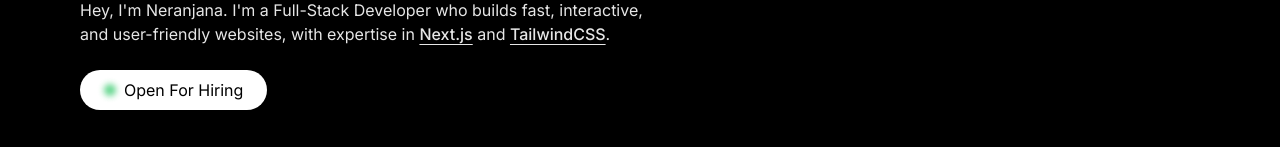
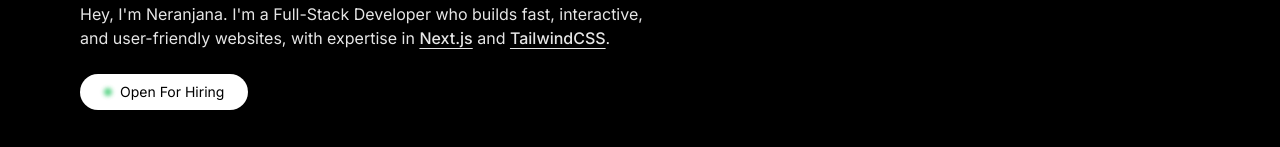
Before and after one commit to NandiyaLive/neranjana.me, a Next.js app: page / in a window 1280 px wide. Shown: the part 650-797 px from the top of the page. Built offline with nearby package versions, Linux system fonts and the light colour scheme.

Commit message:
Removed mdx

```diff
--- a/package.json
+++ b/package.json
@@ -10,9 +10,6 @@
   },
   "dependencies": {
     "@hookform/resolvers": "^3.3.1",
-    "@mdx-js/loader": "^2.3.0",
-    "@mdx-js/react": "^2.3.0",
-    "@next/mdx": "^13.4.19",
     "@radix-ui/react-accordion": "^1.1.2",
     "@radix-ui/react-checkbox": "^1.0.4",
     "@radix-ui/react-hover-card": "^1.0.7",
@@ -22,7 +19,6 @@
     "@radix-ui/react-separator": "^1.0.3",
     "@radix-ui/react-slot": "^1.0.2",
     "@radix-ui/react-toast": "^1.1.5",
-    "@types/mdx": "^2.0.7",
     "@types/react": "^18.2.23",
     "axios": "^1.5.1",
     "class-variance-authority": "^0.7.0",
--- a/src/app/(home)/page.js
+++ b/src/app/(home)/page.js
@@ -47,8 +47,8 @@ export default function Home() {
       </h2>
 
       <Link href="/hire" className="block">
-        <div className="flex items-center gap-2 bg-neutral-950 text-white dark:bg-white dark:text-black py-2 px-6 rounded-full w-fit">
-          <div className="w-3 h-3 bg-green-500 rounded-lg blur-[3px] animate-pulse" />
+        <div className="flex items-center gap-2 text-sm bg-neutral-950 text-white dark:bg-white dark:text-black py-2 px-6 rounded-full w-fit">
+          <div className="w-2 h-2 bg-green-500 rounded-lg blur-[2px] animate-pulse" />
           <p>Open For Hiring</p>
         </div>
       </Link>
--- a/src/app/about/page.js
+++ b/src/app/about/page.js
@@ -132,8 +132,8 @@ const AboutPage = async () => {
         </div>
       </section>
 
-      <section className="mt-8 flex items-center gap-2">
-        <svg viewBox="0 0 24 24" className="h-5">
+      <section className="mt-8 flex items-center gap-1">
+        <svg viewBox="0 0 24 24" className="h-4">
           <path
             fill="#1ED760"
             fillRule="evenodd"
@@ -141,7 +141,7 @@ const AboutPage = async () => {
           />
         </svg>
         {songData ? (
-          <p className="inline-block">
+          <p className="inline-block text-sm">
             {songData.isPlaying ? "Listening To — " : "Last Played — "}
 
             <HoverCard>
--- a/src/app/uses/data.js
+++ b/src/app/uses/data.js
@@ -6,6 +6,10 @@ export const hardware = [
   {
     name: "Monitor",
     description: 'HP L1950 19" LCD (Need an Upgrade)',
+  },
+  {
+    name: "Smartphone",
+    description: "Nokia 6.1 (Pixel Experience 12)",
   },
   {
     name: "External HDD",
```
Also changed, not shown: mdx-components.js (deleted, +0 -13 lines), 1 other file (tests, documents, lock files or other folders).
